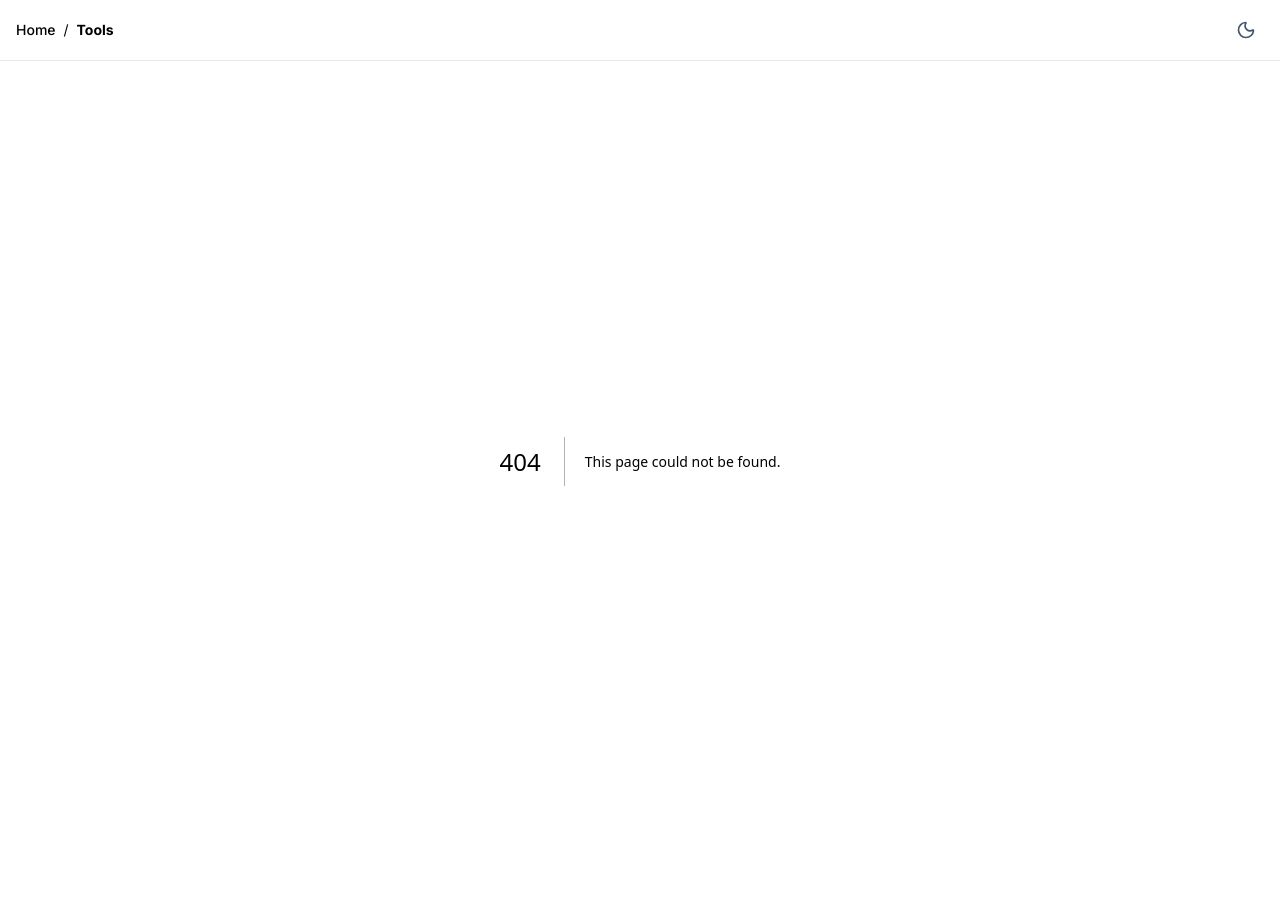
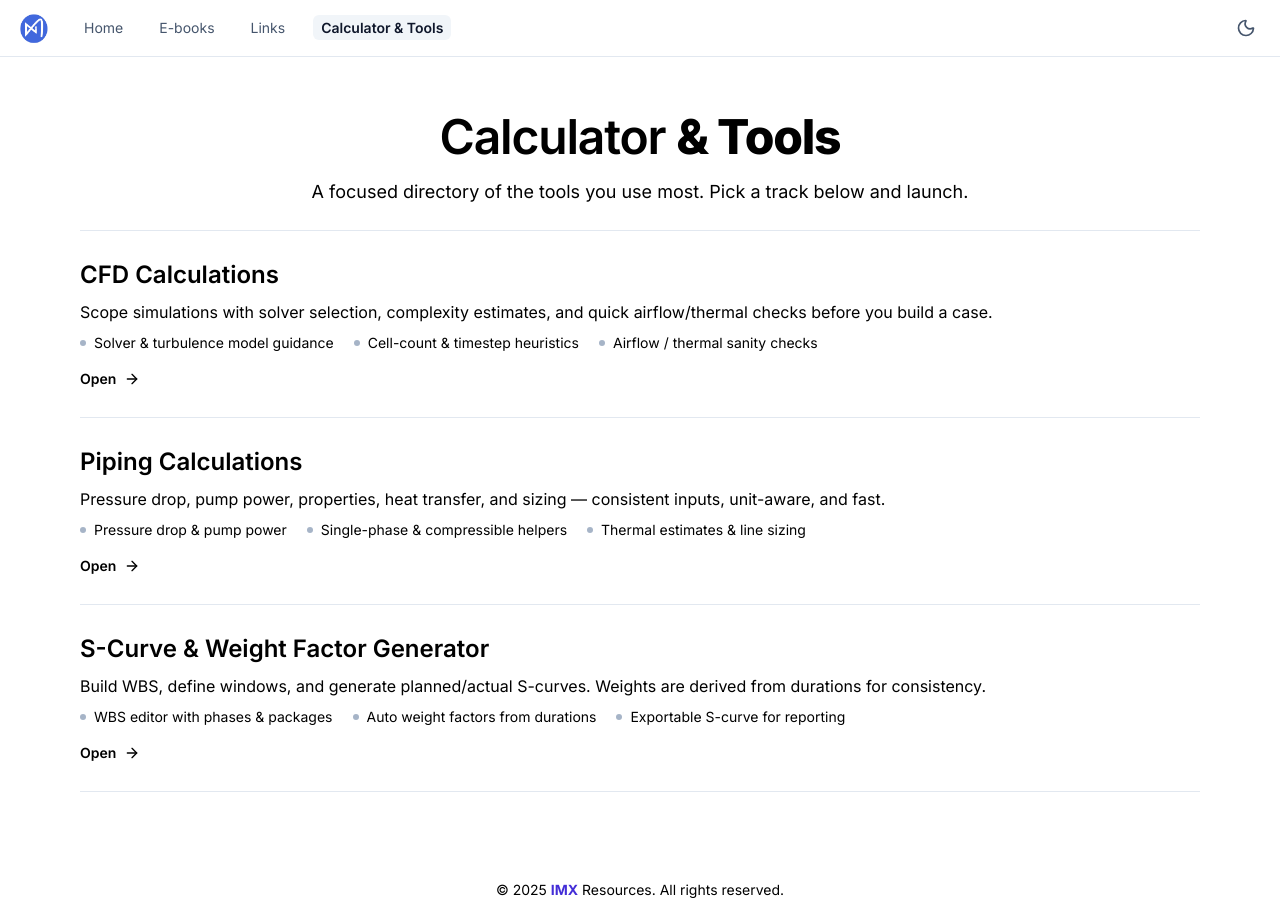
Before and after one commit to raflyrayhan/imx-calc, a Next.js app: page /tools in a window 1280 px wide. Before the commit this address had no page. Before the commit the page ends 861 px from the top, so only its background shows below. Built offline with nearby package versions, Linux system fonts and the light colour scheme.

Commit message:
production build

```diff
--- a/app/globals.css
+++ b/app/globals.css
@@ -6,6 +6,8 @@
   --background: #ffffff;
    --foreground: #000000;   /* light mode */
 }
+html { scroll-behavior: smooth; }
+
 
 /* Dark mode kept untouched */
 .dark {
--- a/app/layout.tsx
+++ b/app/layout.tsx
@@ -1,7 +1,7 @@
 // app/layout.tsx
 import "./globals.css";
 import { Inter } from "next/font/google";
-import Breadcrumb from "@/components/Breadcrumb";
+import Navbar from "@/components/Breadcrumb";
 
 const inter = Inter({ subsets: ["latin"] });
 
@@ -14,7 +14,7 @@ export default function RootLayout({ children }: { children: React.ReactNode })
   return (
     <html lang="en" suppressHydrationWarning>
       <body className={`${inter.className}`}>
-        <Breadcrumb />
+        <Navbar />
         {children}
       </body>
     </html>
--- a/app/links/page.tsx
+++ b/app/links/page.tsx
@@ -97,12 +97,28 @@ const LINKS: Bookmark[] = [
     tags: ["Commissioning", "Assurance", "Engineering"],
   },
   {
-    id: "imx-calc",
-    url: "https://imx-calc.vercel.app/",
-    title: "IMX Engineering Portal",
-    description: "A focused suite of engineering dashboard and tools.",
-    image: "/images/imx-calc.png",
-    tags: ["IMX", "Engineering", "Tools"],
+    id: "epc-land",
+    url: "https://www.youtube.com/@EPCLand",
+    title: "EPC Land",
+    description: "EPC project management, execution, and engineering resources.",
+    image: "https://yt3.googleusercontent.com/XMI8bUIH7gl9IZ2fjlOB_iryqNjH8rgkz60Lf8Pb4_gcQ7wXQQ4yWlsDs1n2Zz9lRTe62heduA=s160-c-k-c0x00ffffff-no-rj",
+    tags: ["EPC", "Project Management", "Engineering"],
+  },
+  {
+    id: "know-chem",
+    url: "https://www.youtube.com/@KnowChem",
+    title: "KnowChem",
+    description: "Chemical engineering resources, tutorials, and discussions.",
+    image: "https://yt3.googleusercontent.com/ytc/AIdro_lBTJlF6s_jGAASUkAuf14-HssQqXz1VTQ58jU3hdXwOg=s160-c-k-c0x00ffffff-no-rj",
+    tags: ["Chemical Engineering", "Tutorials", "Resources"],
+  },
+  {
+    id: "engineering-tools",
+    url: "https://www.engineeringtoolbox.com/",
+    title: "Engineering Toolbox",
+    description: "Tools and resources for various engineering disciplines.",
+    image: "https://www.engineeringtoolbox.com/static/img/logo.jpg",
+    tags: ["Tools", "Resources", "Engineering"],
   }
 ];
 
@@ -165,7 +181,7 @@ export default function LinksPage() {
           Important <span className="text-indigo-700 dark:text-indigo-600 font-extrabold">Links</span>
         </motion.h1>
         <motion.p variants={fadeUp} className="mx-auto mt-4 max-w-2xl text-base md:text-lg leading-relaxed text-slate-700 dark:text-slate-300">
-          Bookmark bergaya Notion: favicon, judul, deskripsi, domain, tag, dan aksi cepat.
+          Links to essential resources, tools, and communities for engineers.
         </motion.p>
 
         {/* Quick CTA (optional) */}
@@ -283,7 +299,7 @@ export default function LinksPage() {
 
           {!filtered.length && (
             <div className="col-span-full rounded-md border border-dashed border-slate-300 bg-white p-8 text-center text-slate-600">
-              Tidak ada link yang cocok dengan filter.
+              No link matches your search criteria.
             </div>
           )}
         </motion.div>
--- a/app/page.tsx
+++ b/app/page.tsx
@@ -15,77 +15,58 @@ const fadeUp = {
   show: { opacity: 1, y: 0, transition: { duration: 0.28 } },
 };
 
-type Section = {
+type Feature = {
   href: string;
   title: string;
   blurb: string;
-  image: string;
+  image: string; // reuse same picture files
   cta: string;
   accent: string;
   imageFit?: "cover" | "contain";
 };
 
-const sections: Section[] = [
+const homeFeatures: Feature[] = [
   {
     href: "/erp/projects",
     title: "EPC Project Dashboard",
     blurb:
-      "Compact Control for EPC: document control with status tracking & charts, project control with tasks/schedule, per-task attachments, memos, and Minutes-of-Meeting templates.",
+      "Streamline execution with status-tracked documents, approvals, attachments, tasks & schedules, MoM templates, and real-time dashboards.",
     image: "/images/dashboard.png",
     cta: "Open Dashboard",
     accent: "bg-rose-600 text-white hover:bg-rose-700 focus-visible:ring-rose-600",
     imageFit: "contain",
   },
   {
-    href: "/piping",
-    title: "Piping Calculations",
+    href: "/tools",
+    title: "Calculator & Tools",
     blurb:
-      "From pressure drops and pump power to heat transfer, properties, and sizing. Built to speed up everyday design work with consistent, unit-aware inputs.",
-    image: "/images/piping.webp",
-    cta: "Open calculators",
-    accent: "bg-sky-600 text-white hover:bg-sky-700 focus-visible:ring-sky-600",
-  },
-  {
-    href: "/cfdpage",
-    title: "CFD Calculations",
-    blurb:
-      "Quick helpers for solver selection, complexity estimation, airflow/thermal checks, and setup guidance. Build to scope work before setting up a case.",
+      "Tools for everyday engineering tasks: CFD, piping, WBS editor, and more. Fast, unit-aware, and consistent inputs.",
     image: "/images/cfd.png",
-    cta: "Explore CFD tools",
+    cta: "Explore Tools",
     accent: "bg-indigo-600 text-white hover:bg-indigo-700 focus-visible:ring-indigo-600",
-  },
-  {
-    href: "/wbs-editor",
-    title: "S-Curve & Weight Factor Generator (Test)",
-    blurb:
-      "Build work-breakdown structures, set windows, and generate planned/actual S-curves. Weight factors are computed automatically from durations so planning stays consistent.",
-    image: "/images/scurve.jpg",
-    cta: "Open S-Curve tool",
-    accent: "bg-emerald-600 text-white hover:bg-emerald-700 focus-visible:ring-emerald-600",
   },
   {
     href: "/ebook",
     title: "E-Book Library",
     blurb:
-      "Colection of engineering e-books. All in PDF format, with cover images, metadata, and tags for easy browsing.",
+      "Collection of engineering e-books with search, tags, and quick access.",
     image: "/images/ebooklibrary.jpg",
     cta: "Open E-Books",
-    accent: "bg-indigo-600 text-white hover:bg-indigo-700 focus-visible:ring-indigo-600",
+    accent: "bg-sky-600 text-white hover:bg-sky-700 focus-visible:ring-sky-600",
   },
   {
     href: "/links",
     title: "Important Links & References",
-    blurb: "Reference links for engineering work. Bookmarkable with title, description, tags, and quick actions.",
+    blurb:
+      "Reference links to essential resources, tools, and communities for engineers.",
     image: "/images/link.png",
     cta: "Open Links",
-    accent: "bg-violet-600 text-white hover:bg-violet-700 focus-visible:ring-violet-600",
+    accent: "bg-emerald-600 text-white hover:bg-emerald-700 focus-visible:ring-emerald-600",
   },
 ];
 
 export default function HomePage() {
-  const featured =
-    sections.find((s) => s.href.startsWith("/erp")) ?? sections[0];
-  const tools = sections.filter((s) => s.href !== featured.href);
+  const featured = homeFeatures[0];
 
   return (
     <main className="relative min-h-screen flex flex-col">
@@ -113,14 +94,14 @@ export default function HomePage() {
         >
           <span className="text-indigo-700 dark:text-indigo-600 font-extrabold">IMX</span>{" "}
           Engineering Portal{" "}
-          <span className="text-slate-500 dark:text-slate-400 text-sm">(beta v0.1.2)</span>
+          <span className="text-slate-500 dark:text-slate-400 text-sm">(test build v0.1.3)</span>
         </motion.h1>
 
         <motion.p
           variants={fadeUp}
           className="mx-auto mt-4 max-w-2xl text-base md:text-lg leading-relaxed text-slate-700 dark:text-slate-300"
         >
-          A focused suite of engineering dashboard and tools.
+          A focused suite of engineering dashboards and tools.
         </motion.p>
 
         <motion.div variants={fadeUp} className="mt-6 flex items-center justify-center gap-3">
@@ -155,7 +136,6 @@ export default function HomePage() {
               >
                 {featured.cta} <ArrowRight className="h-4 w-4" />
               </Link>
-
             </div>
           </motion.div>
 
@@ -167,14 +147,16 @@ export default function HomePage() {
                 alt={featured.title}
                 width={900}
                 height={620}
-                className={featured.imageFit === "contain"
+                className={
+                  featured.imageFit === "contain"
                     ? "object-contain w-full h-[280px] md:h-[420px]"
-                  : "object-cover w-full h-auto"}
+                    : "object-cover w-full h-auto"
+                }
                 priority
               />
             </div>
 
-            {/* Mini stats / badges */}
+            {/* Mini badges */}
             <div className="mt-4 grid grid-cols-3 gap-3 text-center">
               <div className="rounded-lg border border-slate-200 dark:border-slate-700 bg-white/70 dark:bg-slate-900/40 px-3 py-2">
                 <div className="text-xl font-semibold text-slate-900 dark:text-slate-100">Docs</div>
@@ -193,54 +175,45 @@ export default function HomePage() {
         </motion.div>
       </section>
 
-      {/* ALL TOOLS — card grid */}
-      <section id="tools" className="mx-auto w-full max-w-6xl px-4 pb-14">
-        <div className="mb-5 text-center">
-          <h3 className="text-xl md:text-2xl font-semibold text-slate-900 dark:text-slate-100">
-            Other tools & resources
-          </h3>
-          <p className="mt-1 text-slate-600 dark:text-slate-400">
-            Fast helpers that support daily engineering work.
-          </p>
-        </div>
-
+      {/* HOME FEATURE SECTIONS (no “Other tools & resources”) */}
+      <section className="mx-auto w-full max-w-6xl px-4 pb-16 space-y-14">
+        {homeFeatures.slice(1).map((f, idx) => (
           <motion.div
+            key={f.title}
             variants={container}
             initial="hidden"
             whileInView="show"
             viewport={{ once: true, amount: 0.2 }}
-          className="grid grid-cols-1 gap-6 sm:grid-cols-2 lg:grid-cols-3"
+            className={`grid items-center gap-6 md:gap-10 md:grid-cols-2 ${
+              idx % 2 === 1 ? "md:[&>*:first-child]:order-2" : ""
+            }`}
           >
-          {tools.map((t) => (
-            <motion.article
-              key={t.title}
-              variants={fadeUp}
-              className="group overflow-hidden rounded-2xl border border-slate-200 bg-white dark:bg-slate-900/40 hover:shadow-md transition"
+            <motion.div variants={fadeUp}>
+              <h3 className="text-2xl font-semibold text-slate-900 dark:text-slate-100">{f.title}</h3>
+              <p className="mt-3 text-slate-700 dark:text-slate-300 leading-relaxed">{f.blurb}</p>
+              <div className="mt-6">
+                <Link
+                  href={f.href}
+                  className={`inline-flex items-center gap-2 rounded-full px-5 py-2.5 text-sm font-semibold shadow-sm focus-visible:outline-none focus-visible:ring-2 ${f.accent}`}
                 >
-              <div className="relative h-40 w-full bg-slate-100">
+                  {f.cta} <ArrowRight className="h-4 w-4" />
+                </Link>
+              </div>
+            </motion.div>
+
+            <motion.div variants={fadeUp}>
+              <div className="rounded-2xl shadow-lg overflow-hidden bg-white dark:bg-slate-900/40">
                 <Image
-                  src={t.image}
-                  alt={t.title}
-                  fill
-                  className={t.imageFit === "contain" ? "object-contain p-6" : "object-cover"}
-                  sizes="(max-width: 768px) 100vw, (max-width: 1024px) 50vw, 33vw"
+                  src={f.image}
+                  alt={f.title}
+                  width={900}
+                  height={620}
+                  className={f.imageFit === "contain" ? "object-contain w-full h-[260px] md:h-[380px]" : "object-cover w-full h-auto"}
                 />
               </div>
-              <div className="space-y-3 p-4">
-                <h4 className="font-semibold text-slate-900 dark:text-slate-100">{t.title}</h4>
-                <p className="text-sm leading-relaxed text-slate-700 dark:text-slate-300">
-                  {t.blurb}
-                </p>
-                <Link
-                  href={t.href}
-                  className={`inline-flex items-center gap-2 rounded-full px-4 py-2 text-sm font-semibold shadow-sm focus-visible:outline-none focus-visible:ring-2 ${t.accent}`}
-                >
-                  {t.cta} <ArrowRight className="h-4 w-4" />
-                </Link>
-              </div>
-            </motion.article>
+            </motion.div>
+          </motion.div>
         ))}
-        </motion.div>
       </section>
 
       {/* Footer */}
--- /dev/null
+++ b/app/tools/page.tsx
@@ -0,0 +1,152 @@
+"use client";
+
+import Link from "next/link";
+import { motion } from "framer-motion";
+import { ArrowRight } from "lucide-react";
+
+const container = {
+  hidden: { opacity: 0 },
+  show: { opacity: 1, transition: { staggerChildren: 0.08, delayChildren: 0.1 } },
+};
+
+const fadeUp = {
+  hidden: { opacity: 0, y: 12 },
+  show: { opacity: 1, y: 0, transition: { duration: 0.28 } },
+};
+
+type Row = {
+  href: string;
+  title: string;
+  subtitle: string;
+  bullets: string[];
+};
+
+const ROWS: Row[] = [
+  {
+    href: "/cfdpage",
+    title: "CFD Calculations",
+    subtitle:
+      "Scope simulations with solver selection, complexity estimates, and quick airflow/thermal checks before you build a case.",
+    bullets: [
+      "Solver & turbulence model guidance",
+      "Cell-count & timestep heuristics",
+      "Airflow / thermal sanity checks",
+    ],
+  },
+  {
+    href: "/piping",
+    title: "Piping Calculations",
+    subtitle:
+      "Pressure drop, pump power, properties, heat transfer, and sizing — consistent inputs, unit-aware, and fast.",
+    bullets: [
+      "Pressure drop & pump power",
+      "Single-phase & compressible helpers",
+      "Thermal estimates & line sizing",
+    ],
+  },
+  {
+    href: "/wbs-editor",
+    title: "S-Curve & Weight Factor Generator",
+    subtitle:
+      "Build WBS, define windows, and generate planned/actual S-curves. Weights are derived from durations for consistency.",
+    bullets: [
+      "WBS editor with phases & packages",
+      "Auto weight factors from durations",
+      "Exportable S-curve for reporting",
+    ],
+  },
+];
+
+export default function ToolsPage() {
+  return (
+    <main className="relative min-h-screen flex flex-col">
+      {/* Background grid (parity with Links page) */}
+      <div
+        aria-hidden
+        className="pointer-events-none absolute inset-0 -z-10
+                   bg-[linear-gradient(to_right,rgba(15,23,42,0.03)_1px,transparent_1px),
+                        linear-gradient(to_bottom,rgba(15,23,42,0.03)_1px,transparent_1px)]
+                   dark:bg-[linear-gradient(to_right,rgba(255,255,255,0.04)_1px,transparent_1px),
+                             linear-gradient(to_bottom,rgba(255,255,255,0.04)_1px,transparent_1px)]
+                   bg-[size:24px_24px]"
+      />
+
+      {/* Hero — centered */}
+      <motion.section
+        variants={container}
+        initial="hidden"
+        animate="show"
+        className="mx-auto w-full max-w-6xl px-4 pt-14 pb-6 text-center"
+      >
+        <motion.h1
+          variants={fadeUp}
+          className="text-4xl md:text-5xl font-semibold tracking-tight text-slate-900 dark:text-slate-100"
+        >
+          Calculator <span className="text-indigo-700 dark:text-indigo-600 font-extrabold">&amp; Tools</span>
+        </motion.h1>
+        <motion.p
+          variants={fadeUp}
+          className="mx-auto mt-4 max-w-2xl text-base md:text-lg leading-relaxed text-slate-700 dark:text-slate-300"
+        >
+          A focused directory of the tools you use most. Pick a track below and launch.
+        </motion.p>
+      </motion.section>
+
+      {/* Editorial list (no images) */}
+      <section className="mx-auto w-full max-w-6xl px-4 pb-14">
+        <motion.ul
+          variants={container}
+          initial="hidden"
+          animate="show"
+          className="border-y border-slate-200 dark:border-slate-800 divide-y divide-slate-200 dark:divide-slate-800"
+        >
+          {ROWS.map((r) => (
+            <motion.li key={r.title} variants={fadeUp}>
+              <Link
+                href={r.href}
+                className="group relative block py-7 focus-visible:outline-none"
+              >
+                <div className="flex flex-col gap-3 md:gap-2">
+                  <h2 className="text-xl md:text-2xl font-semibold text-slate-900 dark:text-slate-100">
+                    {r.title}
+                  </h2>
+
+                  <p className="text-slate-700 dark:text-slate-300 leading-relaxed">
+                    {r.subtitle}
+                  </p>
+
+                  <ul className="flex flex-wrap gap-x-5 gap-y-1 text-sm text-slate-600 dark:text-slate-400">
+                    {r.bullets.map((b) => (
+                      <li key={b} className="flex items-center gap-2">
+                        <span className="inline-block h-1.5 w-1.5 rounded-full bg-slate-400/80 dark:bg-slate-500/80" />
+                        <span>{b}</span>
+                      </li>
+                    ))}
+                  </ul>
+
+                  <span className="inline-flex items-center gap-2 text-sm font-semibold text-slate-900 dark:text-slate-100 mt-2">
+                    Open
+                    <ArrowRight className="h-4 w-4 transition-transform group-hover:translate-x-0.5" />
+                  </span>
+                </div>
+
+                {/* subtle hover background to hint clickability */}
+                <span
+                  aria-hidden
+                  className="pointer-events-none absolute inset-0 rounded-md opacity-0 group-hover:opacity-100 transition
+                             bg-slate-900/[0.02] dark:bg-white/[0.03]"
+                />
+              </Link>
+            </motion.li>
+          ))}
+        </motion.ul>
+      </section>
+      <footer className="mt-auto">
+        <div className="mx-auto w-full max-w-6xl px-4 pt-8 pb-6 text-center text-sm text-slate-500 dark:text-slate-300">
+          © {new Date().getFullYear()} <strong className="text-indigo-700 dark:text-indigo-600">IMX</strong> Resources.
+          All rights reserved.
+        </div>
+      </footer>
+    </main>
+  );
+}
--- a/components/Breadcrumb.tsx
+++ b/components/Breadcrumb.tsx
@@ -1,93 +1,106 @@
 "use client";
 
 import Link from "next/link";
-import { useState, useEffect } from "react";
+import Image from "next/image";
+import { useEffect, useState } from "react";
 import { usePathname } from "next/navigation";
 import { Moon, Sun } from "lucide-react";
 
-const FRIENDLY: Record<string, string> = {
-  piping: "Piping",
-  cfd: "CFD",
-  "pipe-sizing-liquids": "Pipe Sizing (Liquids & Solvents)",
-  "single-phase-flow": "Single Phase Fluid Flow",
-  "compressible-flow": "Compressible Fluid Flow",
-  cfdpage: "CFD Calculations",
-};
+const NAV = [
+  { label: "Home", href: "/" },
+  { label: "E-books", href: "/ebook" },
+  { label: "Links", href: "/links" },
+  { label: "Calculator & Tools", href: "/tools" }, // consolidated
+];
 
-function titleize(seg: string) {
-  const pretty = FRIENDLY[seg] ?? seg.replace(/-/g, " ");
-  return pretty.replace(/\b\w/g, (m) => m.toUpperCase());
-}
+export default function Navbar() {
+  const pathname = usePathname() || "/";
+  const [darkMode, setDarkMode] = useState(false);
+  const [mounted, setMounted] = useState(false);
 
-export default function Breadcrumb() {
-  const pathname = usePathname() || "/";
-  const parts = pathname.split("/").filter(Boolean);
+  // Mount flag prevents SSR/CSR mismatches for theme + active states
+  useEffect(() => {
+    setMounted(true);
+    const saved = typeof window !== "undefined" ? localStorage.getItem("theme") : null;
+    const prefers =
+      typeof window !== "undefined" &&
+      window.matchMedia &&
+      window.matchMedia("(prefers-color-scheme: dark)").matches;
 
-  const [darkMode, setDarkMode] = useState<boolean>(false);
-
-  useEffect(() => {
-    const saved = localStorage.getItem("theme");
-    const prefers = window.matchMedia("(prefers-color-scheme: dark)").matches;
-    const start = saved ? saved === "dark" : prefers;
-    setDarkMode(start);
-    document.documentElement.classList.toggle("dark", start);
+    const startDark = saved ? saved === "dark" : !!prefers;
+    setDarkMode(startDark);
+    document.documentElement.classList.toggle("dark", startDark);
   }, []);
 
   const toggleDarkMode = () => {
     setDarkMode((prev) => {
       const next = !prev;
+      if (typeof window !== "undefined") {
         localStorage.setItem("theme", next ? "dark" : "light");
+      }
       document.documentElement.classList.toggle("dark", next);
       return next;
     });
   };
 
-  const crumbs = parts.map((seg, i) => ({
-    href: "/" + parts.slice(0, i + 1).join("/"),
-    label: titleize(decodeURIComponent(seg)),
-  }));
+  const isActive = (href: string) =>
+    href === "/" ? pathname === "/" : pathname.startsWith(href);
 
   return (
-    <header className="sticky top-0 z-40 backdrop-blur border-b border-slate-200 dark:border-slate-800">
-      <div className="max-w-7xl mx-auto px-4 py-3 flex justify-between items-center">
-        <nav aria-label="Breadcrumb" className="text-sm">
-          <ol className="inline-flex items-center gap-2">
-            <li>
-              <Link href="/" className="font-medium hover:underline">
-                Home
+    <header className="sticky top-0 z-40 bg-white/70 dark:bg-slate-900/60 backdrop-blur border-b border-slate-200 dark:border-slate-800">
+      <div className="max-w-7xl mx-auto px-4">
+        <div className="h-14 flex items-center justify-between gap-3">
+          {/* Left: Logo + Nav */}
+          <div className="flex items-center min-w-0">
+            <Link href="/" className="flex items-center gap-2 shrink-0" aria-label="Go to Home">
+              <Image
+                src="/imx-logo-nb.png"        // ← replace with your logo path
+                alt="Brand logo"
+                width={32}
+                height={32}
+                priority
+                className="h-9 w-9 object-contain"
+              />
             </Link>
-            </li>
-            {crumbs.map((c, idx) => {
-              const isLast = idx === crumbs.length - 1;
+
+            <nav aria-label="Main navigation" className="ml-6">
+              <ul className="flex flex-wrap items-center gap-5 text-sm">
+                {NAV.map((item) => {
+                  const active = mounted && isActive(item.href);
                   return (
-                <li key={c.href} className="inline-flex items-center gap-2">
-                  <span className="text-slate-400 dark:text-slate-600">/</span>
-                  {isLast ? (
-                    <span className="font-bold" aria-current="page">
-                      {c.label}
-                    </span>
-                  ) : (
-                    <Link href={c.href} className="hover:underline">
-                      {c.label}
+                    <li key={item.href} className="shrink-0">
+                      <Link
+                        href={item.href}
+                        aria-current={active ? "page" : undefined}
+                        className={[
+                          "px-2 py-1 rounded-md transition",
+                          active
+                            ? "font-semibold text-slate-900 dark:text-white bg-slate-100 dark:bg-slate-800"
+                            : "text-slate-600 hover:text-slate-900 dark:text-slate-600 dark:hover:text-white hover:bg-slate-100/70 dark:hover:bg-slate-800/70",
+                        ].join(" ")}
+                      >
+                        {item.label}
                       </Link>
-                  )}
                     </li>
                   );
                 })}
-          </ol>
+              </ul>
             </nav>
+          </div>
 
+          {/* Right: Theme toggle */}
           <button
             title="Toggle dark mode"
             onClick={toggleDarkMode}
             className="p-2 rounded-full hover:bg-slate-200 dark:hover:bg-slate-700 transition"
           >
-          {darkMode ? (
+            {mounted && (darkMode ? (
               <Sun className="h-5 w-5 text-yellow-500" />
             ) : (
               <Moon className="h-5 w-5 text-slate-600" />
-          )}
+            ))}
           </button>
+        </div>
       </div>
     </header>
   );
```
Also changed, not shown: public/imx-logo-nb.png (added). Lines whose indentation alone changed are shown as unchanged.
